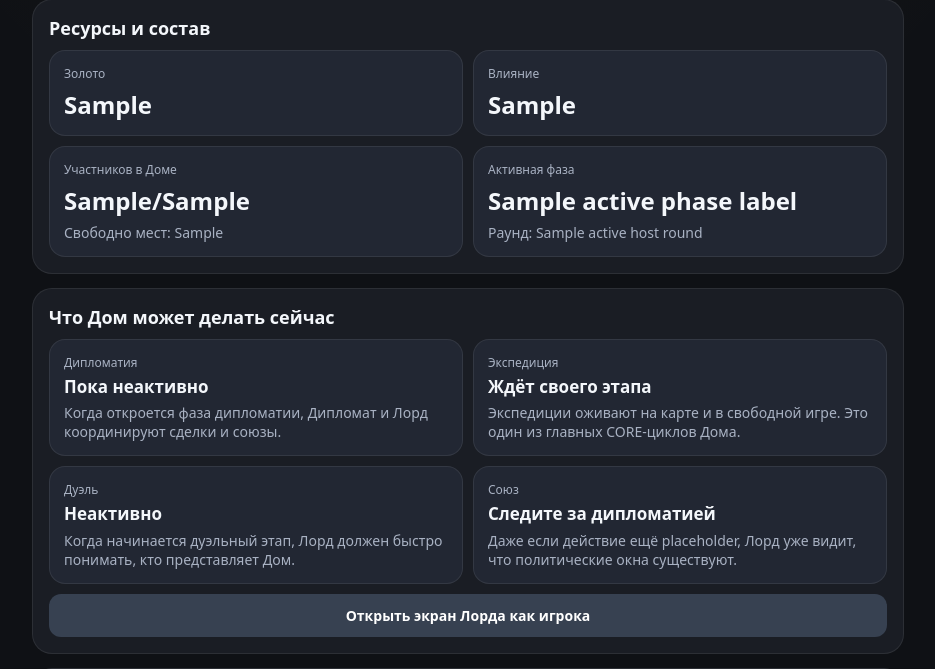
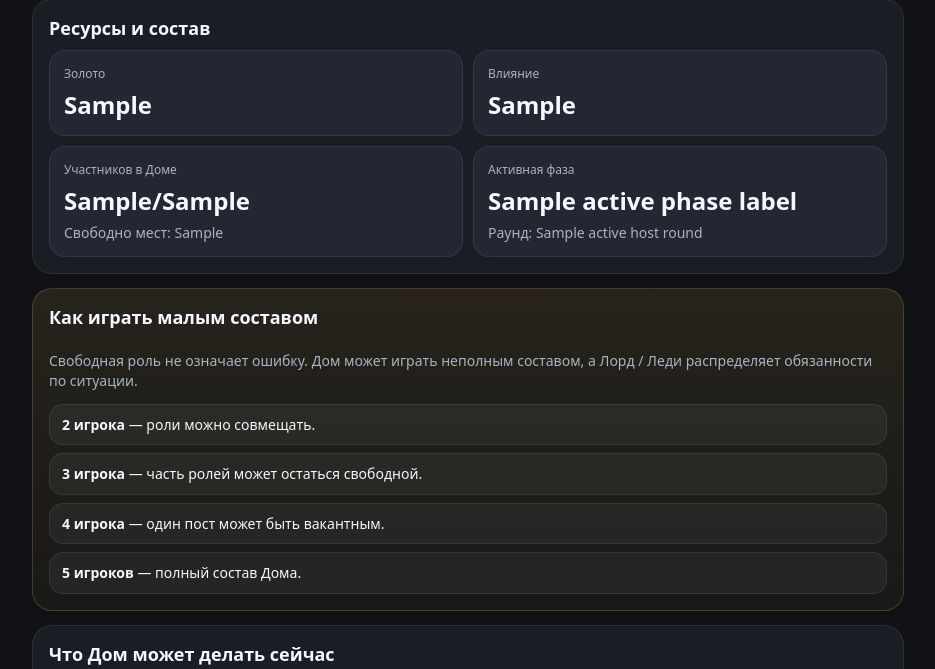
Before and after one commit to sobrabar45-droid/pristolov_mvp, a FastAPI app: template app/templates/lord_dashboard.html in a window 1280 px wide. Shown: the part 413-1082 px from the top of the page, without its empty margins (172-1107 px from the left). Run offline with FastAPI, Linux system fonts and the light colour scheme; the template is opened without the code that fills it: most values are stand-ins (such as "Sample title", 1, 10 or a date in 2020); parts of the project's set-up code (start-up, migrations or seed data) failed here and were passed over.

Commit message:
Add small-team role guidance

```diff
--- a/app/templates/lord_dashboard.html
+++ b/app/templates/lord_dashboard.html
@@ -207,6 +207,27 @@
             gap: 10px;
         }
 
+        .guidance-card {
+            display: grid;
+            gap: 12px;
+            background: linear-gradient(180deg, rgba(212,169,79,0.12), rgba(212,169,79,0.05));
+            border: 1px solid rgba(212,169,79,0.24);
+        }
+
+        .guidance-list {
+            display: grid;
+            gap: 8px;
+        }
+
+        .guidance-item {
+            background: rgba(255,255,255,0.05);
+            border: 1px solid var(--line);
+            border-radius: 14px;
+            padding: 10px 12px;
+            font-size: 14px;
+            line-height: 1.4;
+        }
+
         .row-top {
             display: flex;
             justify-content: space-between;
@@ -374,6 +395,19 @@
                 <div class="sub">Раунд: {{ active_host_round.title }}</div>
                 {% endif %}
             </div>
+        </div>
+    </section>
+
+    <section class="card guidance-card">
+        <div class="section-title">Как играть малым составом</div>
+        <div class="muted">
+            Свободная роль не означает ошибку. Дом может играть неполным составом, а Лорд / Леди распределяет обязанности по ситуации.
+        </div>
+        <div class="guidance-list">
+            <div class="guidance-item"><strong>2 игрока</strong> — роли можно совмещать.</div>
+            <div class="guidance-item"><strong>3 игрока</strong> — часть ролей может остаться свободной.</div>
+            <div class="guidance-item"><strong>4 игрока</strong> — один пост может быть вакантным.</div>
+            <div class="guidance-item"><strong>5 игроков</strong> — полный состав Дома.</div>
         </div>
     </section>
 
```
